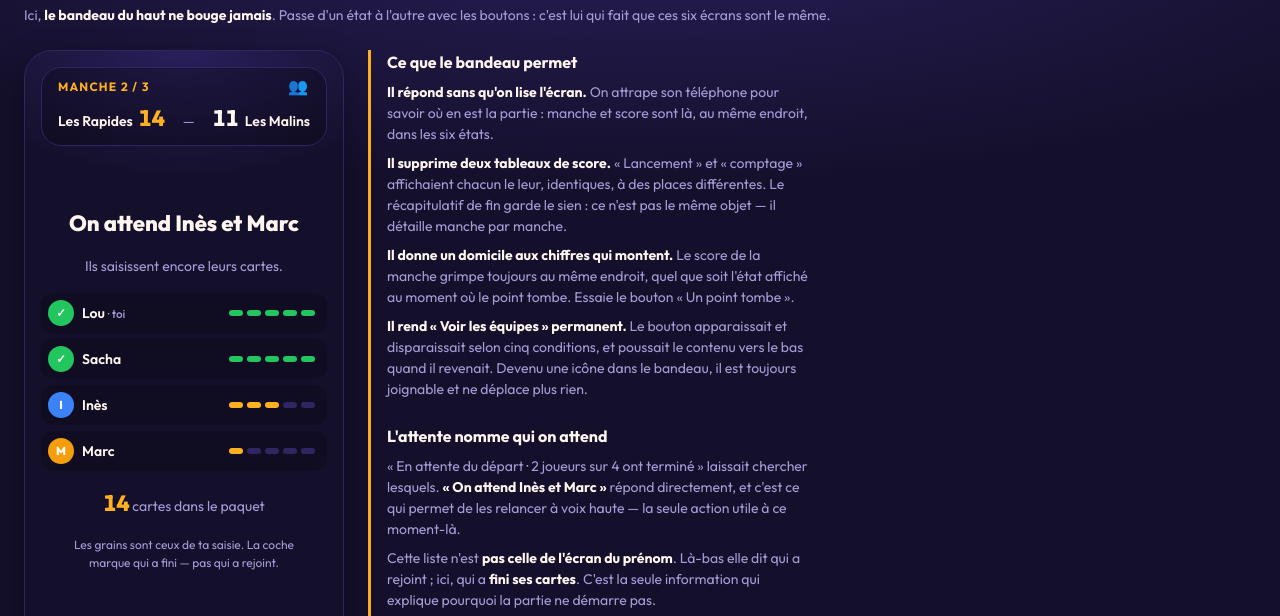
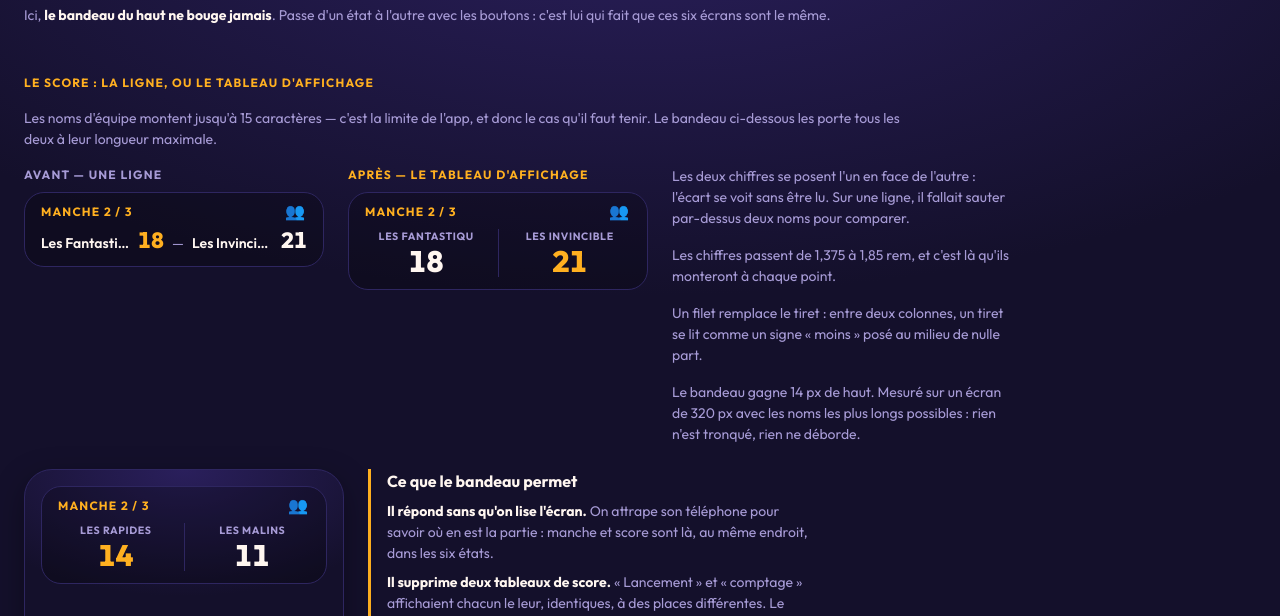
Before and after one commit to alexdoss/timesup, a website: page proto-suivi.html in a window 1280 px wide. Shown: the part 106-722 px from the top of the page. Drawn offline with Linux system fonts and the light colour scheme.

Commit message:
Le score du bandeau prend la forme d un tableau d affichage
Nom de l equipe en petites capitales, chiffre en grand dessous, les deux
colonnes de part et d autre d un filet — comme le panneau d un gymnase. Les
deux scores se posent l un en face de l autre : l ecart se voit sans etre lu,
alors qu une ligne « Rapides 14 — 11 Malins » obligeait a sauter par-dessus
deux noms pour comparer.

Les chiffres passent de 1,375 a 1,85 rem : c est la qu ils monteront a chaque
point. Un filet remplace le tiret, qui entre deux colonnes se lisait comme un
signe moins pose au milieu de nulle part.

Mesure sur un ecran de 320 px avec des noms de 15 caracteres — la limite de
l app : rien n est tronque, rien ne deborde, le bandeau gagne 14 px de haut.

1648 verifications, 0 echec.

Co-Authored-By: Claude Opus 5 <noreply@anthropic.com>

```diff
--- a/proto-suivi.html
+++ b/proto-suivi.html
@@ -58,13 +58,39 @@ h2 { font-size: var(--t1); text-transform: uppercase; letter-spacing: .1em;
   background: none; border: none; color: var(--doux); cursor: pointer;
   font-size: var(--t3); padding: 0 2px; line-height: 1;
 }
-.bandeau-score { display: flex; align-items: baseline; justify-content: space-between; gap: var(--e2); }
-.bandeau-score .eq { display: flex; align-items: baseline; gap: 6px; font-size: var(--t2); font-weight: 600; }
-.bandeau-score .eq b { font-size: var(--t4); font-weight: 800; font-variant-numeric: tabular-nums; }
+/* Le tableau d'affichage : nom au-dessus, chiffre en dessous, de part et
+   d'autre d'un filet. Les deux scores s'alignent, donc se comparent sans
+   lecture — ce qu'une ligne « Rapides 14 — 11 Malins » ne permettait pas. */
+.bandeau-score {
+  display: grid; grid-template-columns: 1fr 1px 1fr;
+  align-items: center; gap: 10px; padding: 2px 0;
+}
+.bandeau-score .eq { display: flex; flex-direction: column; align-items: center; gap: 1px; min-width: 0; }
+.bandeau-score .eq .nom {
+  font-size: .66rem; font-weight: 700; letter-spacing: .06em; text-transform: uppercase;
+  color: var(--doux); max-width: 100%; overflow: hidden; text-overflow: ellipsis; white-space: nowrap;
+}
+.bandeau-score .eq b {
+  font-size: 1.85rem; font-weight: 800; line-height: 1.05; font-variant-numeric: tabular-nums;
+}
 .bandeau-score .eq.mene b { color: var(--ambre); }
-.bandeau-score .tiret { color: var(--doux); font-size: var(--t2); }
+.bandeau-score .tiret { align-self: stretch; background: var(--bord); }
 .bandeau-score b.monte { animation: pousse 260ms ease-out; display: inline-block; }
 @keyframes pousse { 50% { transform: scale(1.2) } }
+
+/* Pour comparer avec ce qu'on remplace */
+.avant .bandeau-score {
+  display: flex; align-items: baseline; justify-content: space-between; gap: var(--e2);
+}
+.avant .bandeau-score .eq { flex-direction: row; align-items: baseline; gap: 6px; font-size: var(--t2); }
+.avant .bandeau-score .eq .nom { font-size: var(--t2); text-transform: none; letter-spacing: 0; color: var(--texte); font-weight: 600; }
+.avant .bandeau-score .eq b { font-size: var(--t4); }
+.avant .bandeau-score .tiret { align-self: auto; background: none; color: var(--doux); font-size: var(--t2); }
+.avant .bandeau-score .tiret::after { content: '—'; }
+.duo { display: flex; gap: var(--e4); flex-wrap: wrap; align-items: flex-start; }
+.duo > div { width: 300px; display: flex; flex-direction: column; gap: var(--e2); }
+.duo .etiq { font-size: var(--t1); font-weight: 700; letter-spacing: .1em; text-transform: uppercase; }
+.duo .avant .etiq { color: var(--doux); }
 
 /* ─── La scène : ce qui change ─── */
 .scene {
@@ -181,6 +207,45 @@ h2 { font-size: var(--t1); text-transform: uppercase; letter-spacing: .1em;
   boutons : c'est lui qui fait que ces six écrans sont le même.
 </p>
 
+<h2>Le score : la ligne, ou le tableau d'affichage</h2>
+<p class="intro">
+  Les noms d'équipe montent jusqu'à 15 caractères — c'est la limite de l'app, et donc le cas
+  qu'il faut tenir. Le bandeau ci-dessous les porte tous les deux à leur longueur maximale.
+</p>
+<div class="duo" style="margin-top:var(--e3)">
+  <div class="avant">
+    <span class="etiq">Avant — une ligne</span>
+    <div class="bandeau">
+      <div class="bandeau-haut"><span class="manche">Manche 2 / 3</span><button class="equipes">👥</button></div>
+      <div class="bandeau-score">
+        <div class="eq mene"><span class="nom">Les Fantastiqu</span><b>18</b></div>
+        <span class="tiret"></span>
+        <div class="eq"><span class="nom">Les Invincible</span><b>21</b></div>
+      </div>
+    </div>
+  </div>
+  <div>
+    <span class="etiq" style="color:var(--ambre)">Après — le tableau d'affichage</span>
+    <div class="bandeau">
+      <div class="bandeau-haut"><span class="manche">Manche 2 / 3</span><button class="equipes">👥</button></div>
+      <div class="bandeau-score">
+        <div class="eq"><span class="nom">Les Fantastiqu</span><b>18</b></div>
+        <span class="tiret"></span>
+        <div class="eq mene"><span class="nom">Les Invincible</span><b>21</b></div>
+      </div>
+    </div>
+  </div>
+  <div class="avis" style="width:340px;border:none;padding:0">
+    <p>Les deux chiffres se posent l'un en face de l'autre&nbsp;: l'écart se voit sans être lu.
+      Sur une ligne, il fallait sauter par-dessus deux noms pour comparer.</p>
+    <p>Les chiffres passent de 1,375 à 1,85 rem, et c'est là qu'ils monteront à chaque point.</p>
+    <p>Un filet remplace le tiret&nbsp;: entre deux colonnes, un tiret se lit comme un signe
+      « moins » posé au milieu de nulle part.</p>
+    <p>Le bandeau gagne 14 px de haut. Mesuré sur un écran de 320 px avec les noms les plus
+      longs possibles&nbsp;: rien n'est tronqué, rien ne déborde.</p>
+  </div>
+</div>
+
 <div class="rangee" style="margin-top:var(--e4)">
 
   <div style="display:flex;flex-direction:column;gap:var(--e2)">
@@ -192,9 +257,9 @@ h2 { font-size: var(--t1); text-transform: uppercase; letter-spacing: .1em;
           <button class="equipes" title="Voir les équipes">👥</button>
         </div>
         <div class="bandeau-score">
-          <span class="eq mene" id="b-eq1">Les Rapides <b id="b-s1">14</b></span>
-          <span class="tiret">—</span>
-          <span class="eq" id="b-eq2"><b id="b-s2">11</b> Les Malins</span>
+          <div class="eq mene" id="b-eq1"><span class="nom">Les Rapides</span><b id="b-s1">14</b></div>
+          <span class="tiret"></span>
+          <div class="eq" id="b-eq2"><span class="nom">Les Malins</span><b id="b-s2">11</b></div>
         </div>
       </div>
 
--- a/style.css
+++ b/style.css
@@ -1168,30 +1168,51 @@ input[readonly] {
 
 .bandeau-equipes:active { transform: scale(0.92); }
 
+/* Le tableau d'affichage : nom au-dessus, chiffre en dessous, les deux scores
+   alignés de part et d'autre d'un filet. Ils se comparent alors sans lecture,
+   ce qu'une ligne « Rapides 14 — 11 Malins » ne permettait pas. */
 .bandeau-score {
-  display: flex;
-  align-items: baseline;
-  justify-content: space-between;
-  gap: 8px;
+  display: grid;
+  grid-template-columns: 1fr 1px 1fr;
+  align-items: center;
+  gap: 10px;
+  padding: 2px 0;
 }
 
 .bandeau-eq {
   display: flex;
-  align-items: baseline;
-  gap: 6px;
-  font-size: 0.85rem;
-  font-weight: 600;
-  color: var(--muted-strong);
+  flex-direction: column;
+  align-items: center;
+  gap: 1px;
+  min-width: 0;
+}
+
+.bandeau-nom {
+  font-size: 0.66rem;
+  font-weight: 700;
+  letter-spacing: 0.06em;
+  text-transform: uppercase;
+  color: var(--muted);
+  max-width: 100%;
+  overflow: hidden;
+  text-overflow: ellipsis;
+  white-space: nowrap;
 }
 
 .bandeau-eq b {
-  font-size: 1.35rem;
+  font-size: 1.85rem;
   font-weight: 800;
+  line-height: 1.05;
   color: var(--text);
   font-variant-numeric: tabular-nums;
 }
 
-.bandeau-tiret { color: var(--muted-2); font-size: 0.8rem; }
+/* Un filet plutôt qu'un tiret : entre deux colonnes, un tiret se lit comme un
+   signe « moins » posé au milieu de nulle part. */
+.bandeau-tiret {
+  align-self: stretch;
+  background: var(--line);
+}
 
 .bandeau-total {
   font-size: 0.72rem;
```
Also changed, not shown: rejoindre.html (+12 -3 lines).
